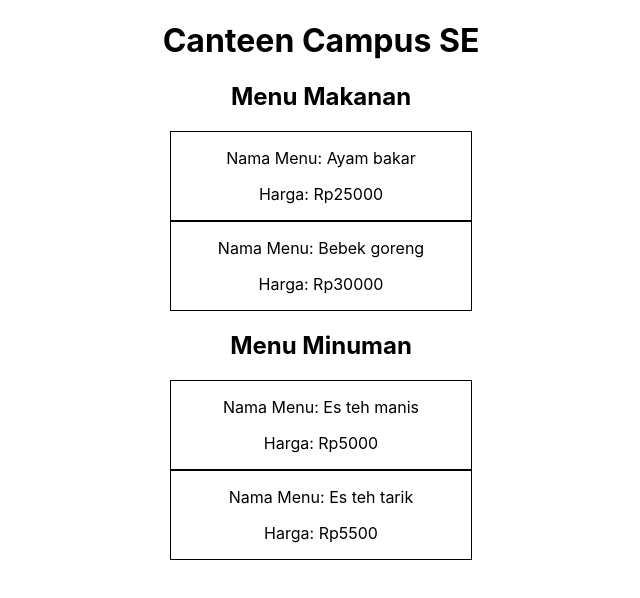
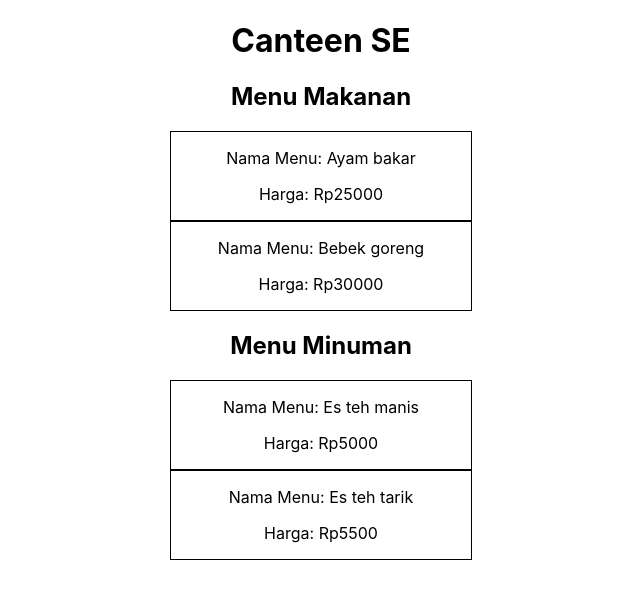
Before and after one commit to Jercarlo80/canteen-app, a React (Create React App) app: page / in a window 1280 px wide. Shown: the top 598 px of the page, without its empty margins (319-959 px from the left). Built offline with nearby package versions, Linux system fonts and the light colour scheme.

Commit message:
menambahkan-state

```diff
--- a/src/App.js
+++ b/src/App.js
@@ -4,10 +4,16 @@ import MenuMinuman from './Components/Menu/MenuMinuman/menuMinuman';
 import './App.css';
 
 class App extends Component {
+  constructor() {
+    super();
+    this.state = {
+      namaKantin: "Canteen SE",
+    }
+  }
   render(){
     return(
       <div className='App'>
-        <h1 className='header-campus-se'>Canteen Campus SE</h1>
+        <h1 className='header-name-canteen-se'>{this.state.namaKantin}</h1>
         <h2 className='header-menu-makanan'>Menu Makanan</h2>
         <MenuMakanan namaMenu={"Ayam bakar"} hargaMenu={25000}/>
         <MenuMakanan namaMenu={"Bebek goreng"} hargaMenu={30000}/>
```
